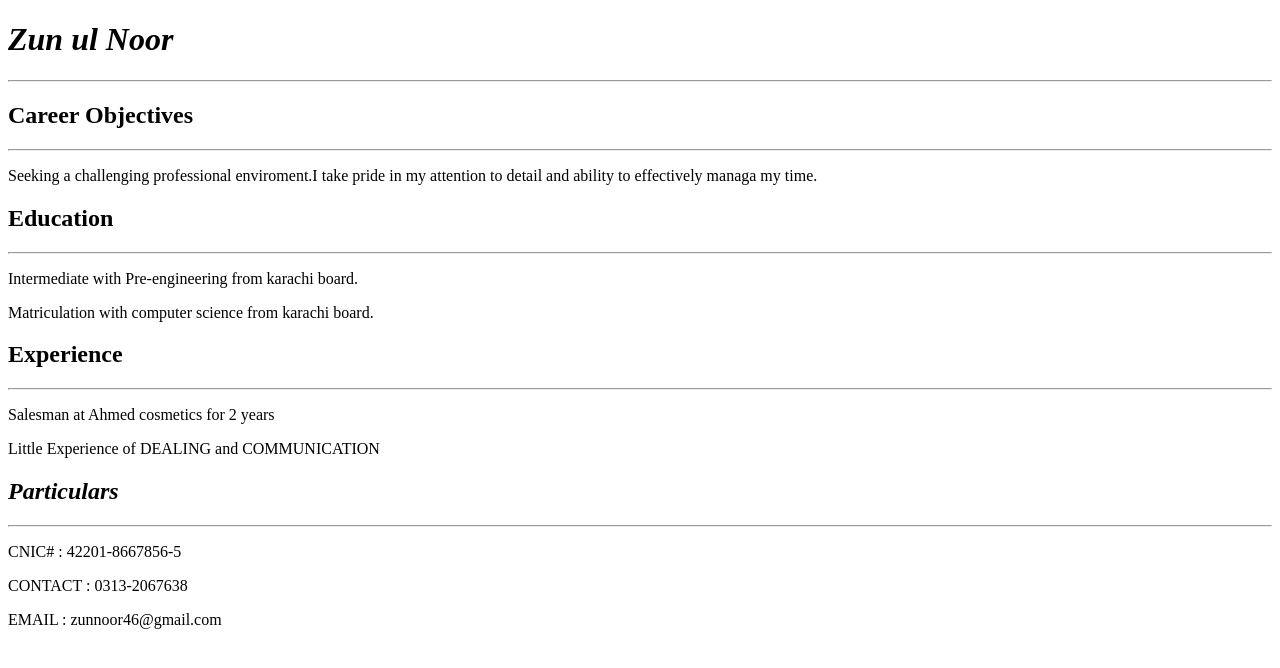
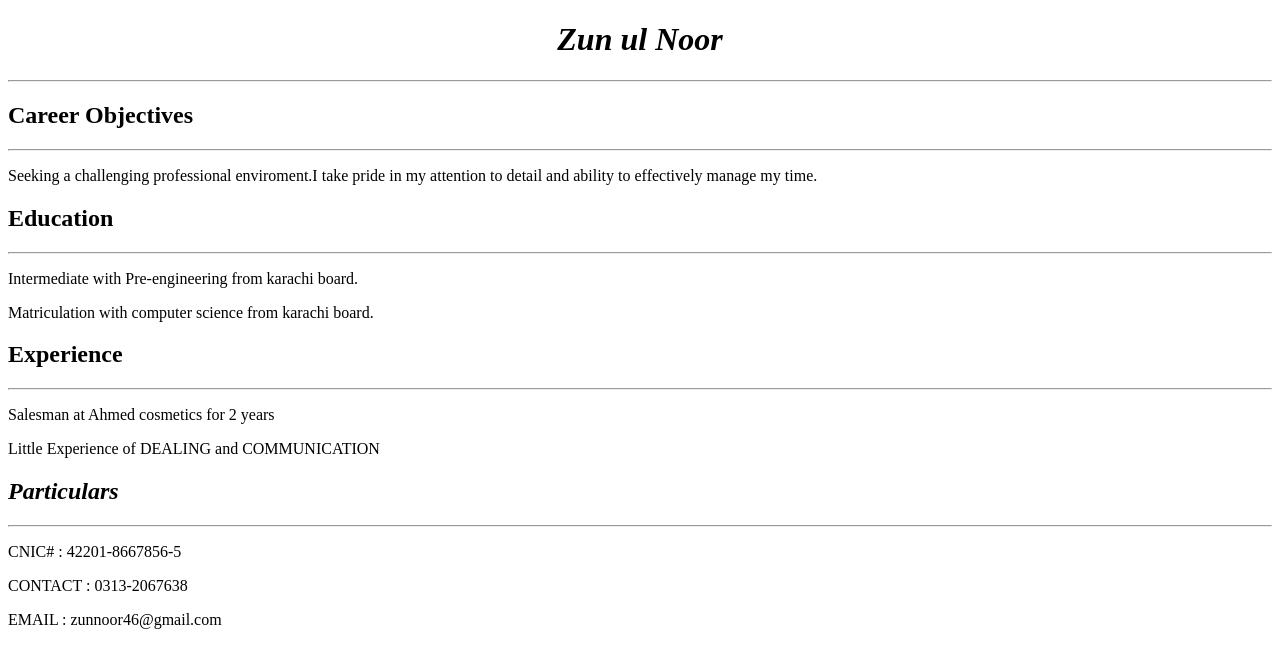
Before and after one commit to ZunulNoor/CV, a plain HTML site: page index.html in a window 1280 px wide. Drawn offline with Linux system fonts and the light colour scheme.

Commit message:
Update index.html

```diff
--- a/index.html
+++ b/index.html
@@ -7,9 +7,9 @@
     <title>Zun ul noor</title>
 </head>
 <body>
-    <h1><i>Zun ul Noor</i></h1><hr>
+    <center><h1><i>Zun ul Noor</i></h1><hr></center>
     <h2><b>Career Objectives</b></h2><hr>
-<P>Seeking a challenging professional enviroment.I take pride in my attention to detail and ability to effectively managa my time.</P>
+<P>Seeking a challenging professional enviroment.I take pride in my attention to detail and ability to effectively manage my time.</P>
 <h2>Education</h2><hr>
 <p>Intermediate with Pre-engineering from karachi board.</p>
 <p>Matriculation with computer science from karachi board. </p>
```
